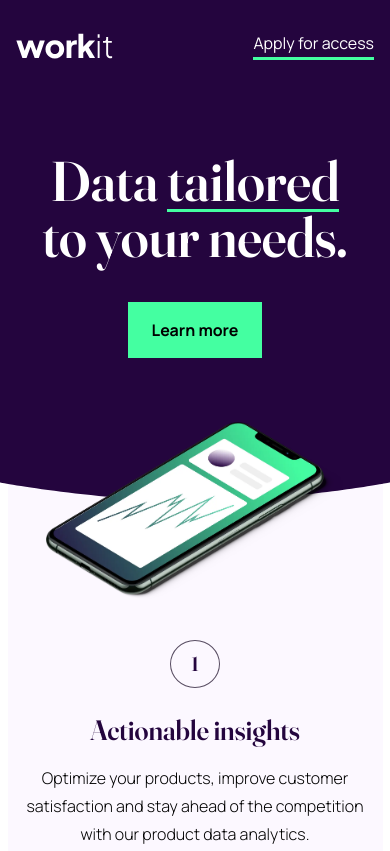
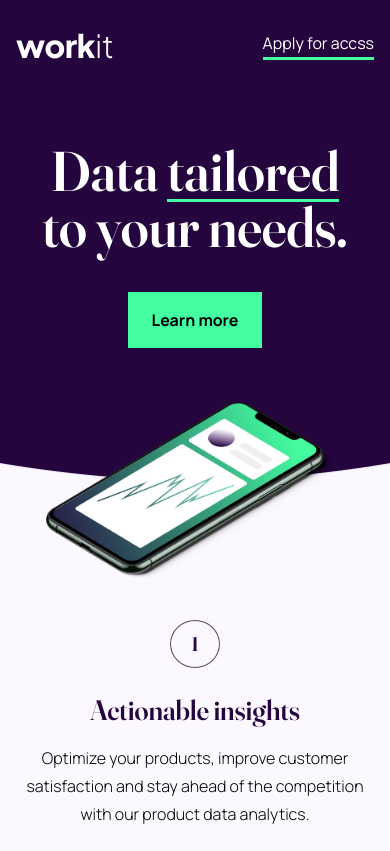
Before and after one commit to erict16/workit-landing-page, a plain HTML site: page index.html in a window 390 px wide. Shown: the top 851 px of the page. Drawn offline with Linux system fonts and the light colour scheme.

Commit message:
Mobile view updated

```diff
--- a/index.html
+++ b/index.html
@@ -10,22 +10,18 @@
 <body>
 <nav>
     <img src="assets/images/logo-light.svg" alt="workit-logo">
-    <a class="underline" href="index.html">Apply for access</a>
+    <a class="underline" href="index.html">Apply for accss</a>
 </nav>
 
 <main>
     <div class="top-image">
-        <svg xmlns="http://www.w3.org/2000/svg" viewBox="0 0 375 482" fill="none">
-            <path fill-rule="evenodd" clip-rule="evenodd"
-                  d="M0 0H375.303V464C375.303 464 282.249 481.707 188.173 481.707C94.0966 481.707 0 464 0 464V0Z"
-                  fill="#24053E"/>
-        </svg>
+
     </div>
     <div class="second-image">
         <svg xmlns="http://www.w3.org/2000/svg" viewBox="0 0 375 1071" fill="none">
             <path fill-rule="evenodd" clip-rule="evenodd"
-                  d="M0 0H375.303V1053C375.303 1053 282.249 1070.71 188.173 1070.71C94.0966 1070.71 0 1053 0 1053L0 0Z"
-                  fill="#FCF8FF"/>
+            d="M0 0H375.303V1053C375.303 1053 282.249 1070.71 188.173 1070.71C94.0966 1070.71 0 1053 0 1053L0 0Z"
+            fill="#FCF8FF"/>
         </svg>
     </div>
     <div class="hero-section">
--- a/style.css
+++ b/style.css
@@ -85,17 +85,18 @@ footer {
 /* Class */
 
 .top-image {
+    content: url("assets/images/Rectangle-mobile.png");
     position: absolute;
     z-index: -1;
     top: 0;
     width: 100%;
-    height: auto;
+    height: 481px;
 }
 
 .second-image {
     position: absolute;
     z-index: -2;
-    width: 375px;
+    width: 100%;
     top: 392px;
 }
 
@@ -108,7 +109,7 @@ footer {
 }
 
 .hero-section {
-    margin: 64px 16px;
+    margin: 54px 16px;
     font-size: 28px;
     font-weight: 600;
     text-align: center;
@@ -193,3 +194,12 @@ footer {
     margin-top: 80px;
     gap: 30px;
 }
+
+/* Desktop view */
+@media screen and (min-width: 600px) and (max-width: 1000px) {
+
+
+    .second-image {
+
+    }
+}
```
Also changed, not shown: assets/images/Rectangle-desktop.png (added), assets/images/Rectangle-mobile.png (added).
